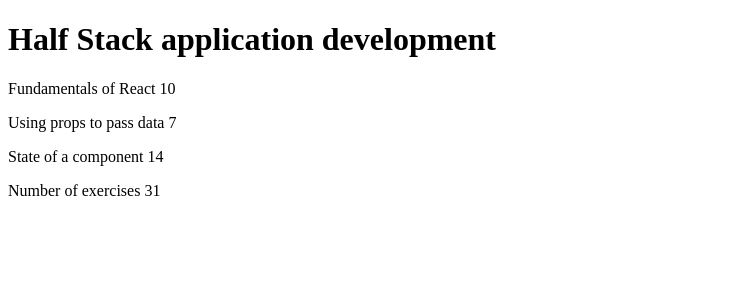
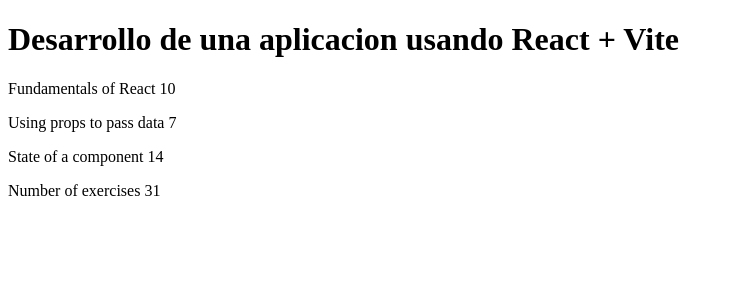
Before and after one commit to ElRicaPija/The-University-of-Helsinki, a React (Vite) app in the folder part1/infocurso/: page / in a window 1280 px wide. Shown: the top 300 px of the page, without its empty margins (0-734 px from the left). Built offline with nearby package versions, Linux system fonts and the light colour scheme.

Commit message:
UPDATE-Creacion de componente header

```diff
--- a/part1/infocurso/src/App.jsx
+++ b/part1/infocurso/src/App.jsx
@@ -2,8 +2,16 @@
 import reactLogo from './assets/react.svg'
 import viteLogo from '/vite.svg'
 
+const Header = () => {
+  const curso = 'Desarrollo de una aplicacion usando React + Vite'
+  return (
+    <div>
+      <h1>{curso}</h1>
+    </div>
+  )
+}
+
 const App = () => {
-  const course = 'Half Stack application development'
   const part1 = 'Fundamentals of React'
   const exercises1 = 10
   const part2 = 'Using props to pass data'
@@ -13,7 +21,7 @@
 
   return (
     <div>
-      <h1>{course}</h1>
+      <Header />
       <p>
         {part1} {exercises1}
       </p>
```
